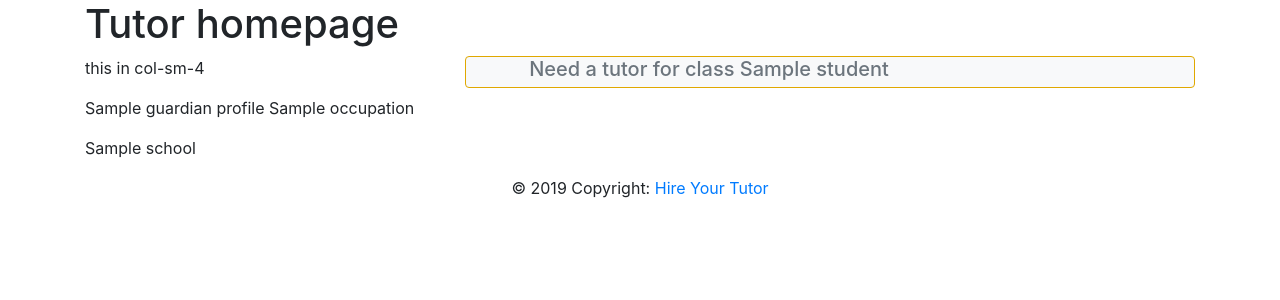
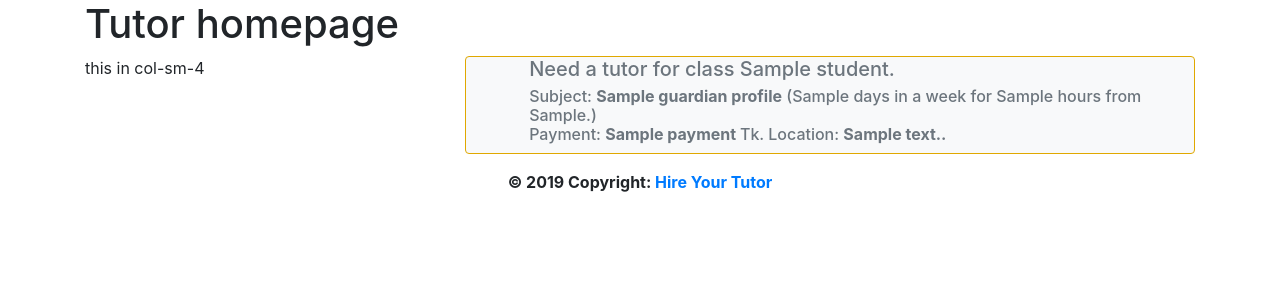
Before and after one commit to BlackBoxSQL/FianlYearProject, a Django app: template hiretutor/hireapp/templates/hireapp/tutor/tutor_homepage.html in a window 1280 px wide. Shown: the part 56-356 px from the top of the page. Run offline with Django 3.2, Linux system fonts and the light colour scheme; the template is opened without the code that fills it: most values are stand-ins (such as "Sample title", 1, 10 or a date in 2020); some libraries are stand-ins or nearby versions; some web fonts are replaced.

Commit message:
12 Feb Morning 1

```diff
--- a/hiretutor/hireapp/models.py
+++ b/hiretutor/hireapp/models.py
@@ -54,6 +54,8 @@ class GuardianProfiles(models.Model):
     need_tutor_from = models.DateField()
     description = models.TextField(max_length=250)
     address = models.TextField(max_length=150)
+    week_days = models.CharField("How many days in a week?", max_length=1)
+
 
     def __str__(self):
         return 'User Name: {}, Guardian Name: {}'.format(self.user, self.Guardians_name)
--- a/hiretutor/hireapp/templates/hireapp/tutor/tutor_homepage.html
+++ b/hiretutor/hireapp/templates/hireapp/tutor/tutor_homepage.html
@@ -10,13 +10,18 @@
         <div class="card card-inverse" style="background-color: #F8F9FA; border-color: #E0A800;">
             <div class="card-block">
                 <div class="row">
-                     <div class="col-sm-1">
+                    <div class="col-sm-1">
+
                     </div>
                     <div class="col-sm-11">
                         <h5 class="card-title text-muted">
-                            Need a tutor for class {{GuardianProfiles.s_class|safe}} student
+                            Need a tutor for class {{GuardianProfiles.s_class|safe}} student. <br>
+
                         </h5>
                         <h6 class="card-subtitle mb-2 text-muted">
+                             Subject: <b>{{GuardianProfiles.subject|safe}}</b> ({{GuardianProfiles.week_days|safe}} days in a week for {{GuardianProfiles.tution_hour|safe}} hours from {{GuardianProfiles.need_tutor_from|safe}}.)
+                            <br>
+                            Payment: <b>{{GuardianProfiles.payment|safe}} </b> Tk. Location: <b>{{GuardianProfiles.address|safe}}.
                         </h6>
                     </div>
                 </div>
@@ -25,17 +30,4 @@
     </div>
 </div>
 
-
-
-
-
-{% for GuardianProfiles in guardians %}
-
-
-<p>{{GuardianProfiles.Guardians_name|safe}}
-{{GuardianProfiles.occupation|safe}}</p>
-{{GuardianProfiles.school|safe}}
-<!-- tempalate tag here -->
-{% endfor %}
-
 {% endblock content %}
```
Also changed, not shown: hiretutor/db.sqlite3.
